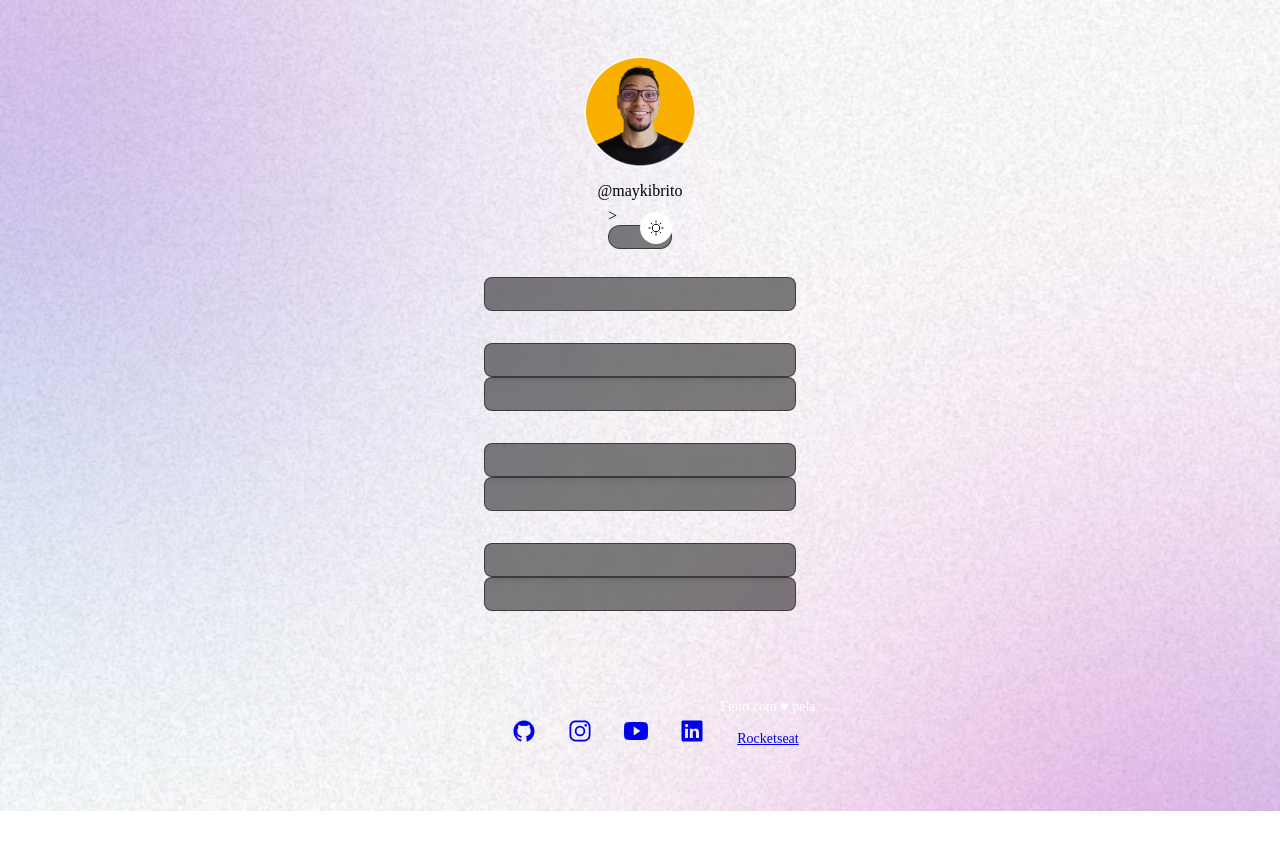
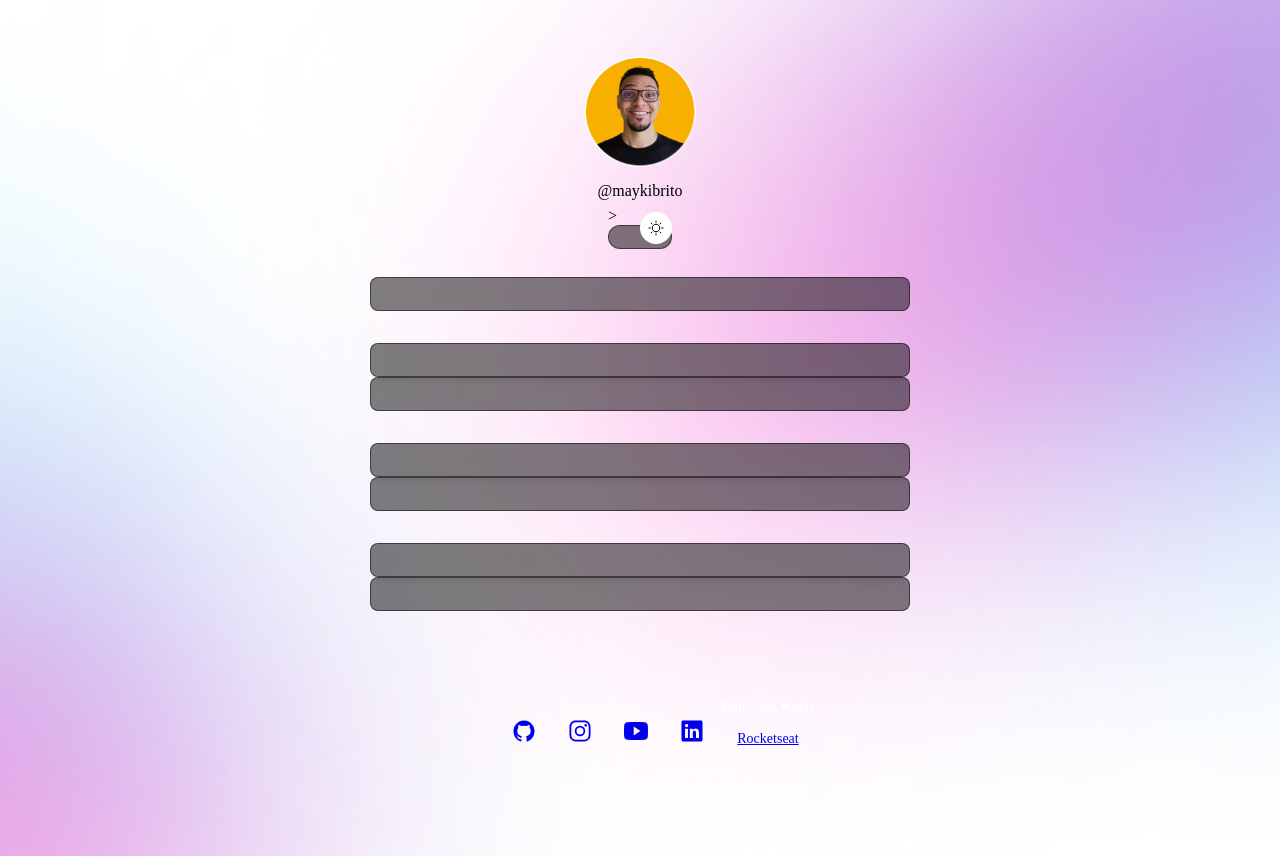
Before and after one commit to Alexflorian07/Projetos, a plain HTML site: page index.html in a window 1280 px wide. Before the commit the page ends 811 px from the top, so only its background shows below. Drawn offline with nearby package versions, Linux system fonts and the light colour scheme.

Commit message:
change background based on media

```diff
--- a/style.css
+++ b/style.css
@@ -26,6 +26,7 @@
 
 body {
 background: var(--bg-url) no-repeat top center/cover;
+height: 100vh;
 }
 
 body * {
@@ -34,7 +35,8 @@ body * {
 }
 
 #container {
-width: 360px;
+width: 100%;
+max-width: 588px;
 margin: 56px auto 0px;
 padding: 0 24px;
 }
@@ -151,3 +153,15 @@ background: var(--highlight-color);
         font-size: 14px;
         color: white;
     }
+
+    /* media queries */
+    @media (min-width: 700px) {
+    :root {
+        --bg-url: url(./assets/bg-desktop.jpg);
+        --switch-bg-url: url(./assets/moon-stars.svg);
+    }
+        .light {
+            --bg-url: url(./assets/bg-desktop-light.jpg);
+            --switch-bg-url: url(./assets/sun.svg);
+        }
+    }
```
Also changed, not shown: 1 other file.
